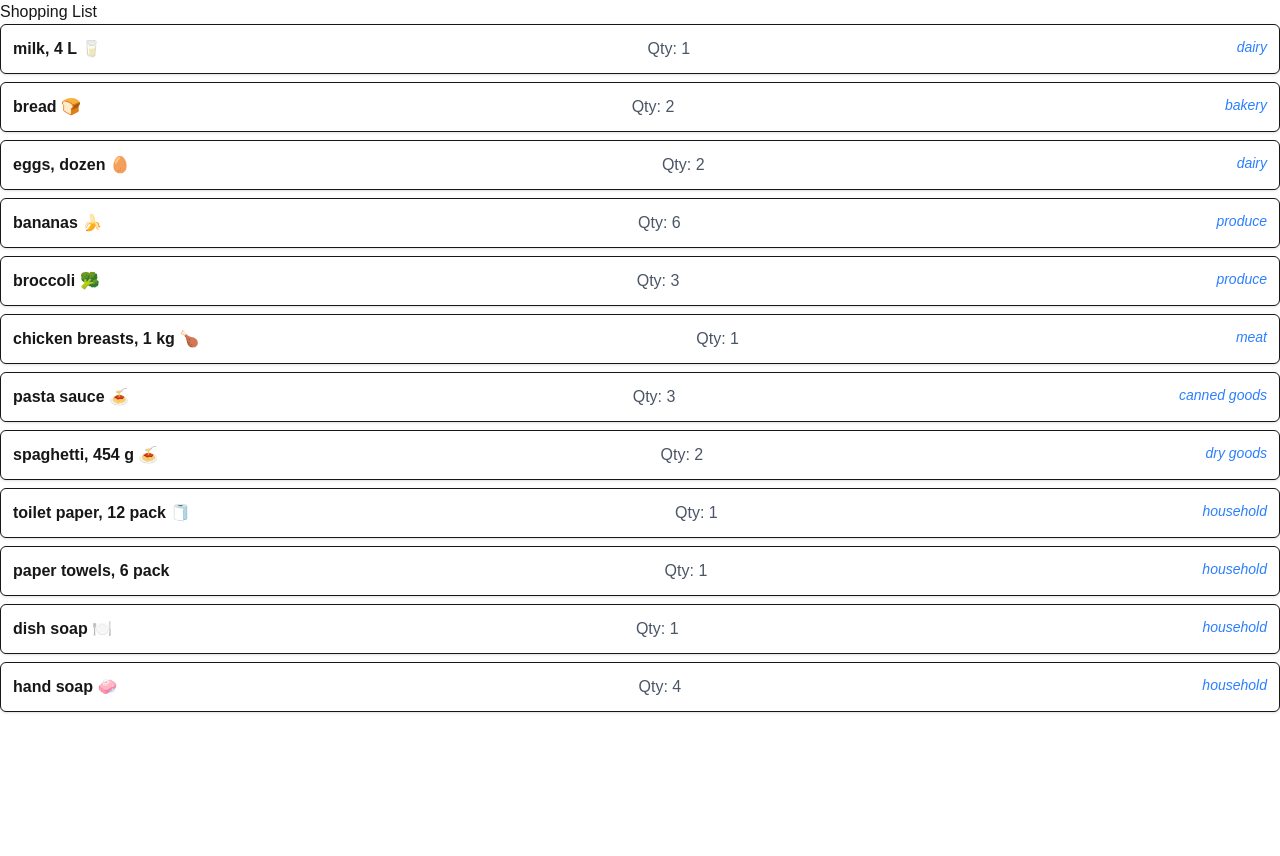
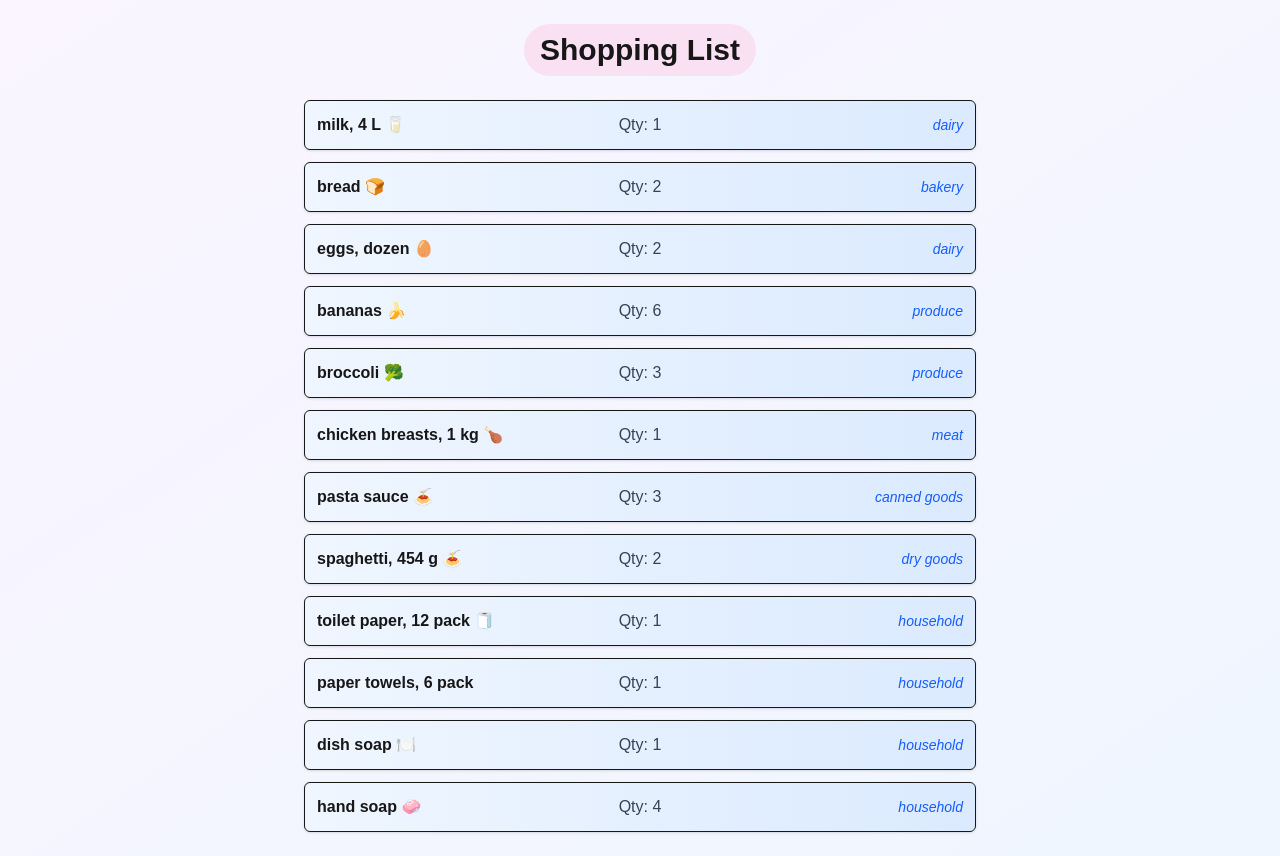
Before and after one commit to zeynep-ozdemir1905/cprg306-assignments, a Next.js app: page /week-3 in a window 1280 px wide. Before the commit the page ends 800 px from the top, so only its background shows below. Built offline with nearby package versions, Linux system fonts and the light colour scheme.

Commit message:
edited tailwind css

```diff
--- a/app/week-3/item-list.js
+++ b/app/week-3/item-list.js
@@ -57,7 +57,8 @@ export default function ItemList() {
 
 
   return (
-    <ul className="space-y-2">
+    <div className="max-w-2xl mx-auto">
+      <ul className="space-y-3">
         {items.map((item, index) => (
           <Item
             key={index}
@@ -67,5 +68,6 @@ export default function ItemList() {
           />
         ))}
       </ul>
+    </div>
   );
 }
--- a/app/week-3/item.js
+++ b/app/week-3/item.js
@@ -1,9 +1,16 @@
 export default function Item({ name, quantity, category }) {
   return (
-    <li className="p-3 border rounded-md shadow-sm bg-white flex justify-between">
-      <span className="font-semibold">{name}</span>
-      <span className="text-gray-600">Qty: {quantity}</span>
-      <span className="italic text-sm text-blue-500">{category}</span>
+    <li className="p-3 border rounded-md shadow-sm bg-gradient-to-r from-blue-50 to-blue-100 flex items-center justify-between">
+      {/* Left: name */}
+      <span className="font-semibold w-1/3">{name}</span>
+
+      {/* Middle: qty (centered) */}
+      <span className="text-gray-700 text-center w-1/3">Qty: {quantity}</span>
+
+      {/* Right: category */}
+      <span className="italic text-sm text-blue-600 text-right w-1/3">
+        {category}
+      </span>
     </li>
   );
 }
--- a/app/week-3/page.js
+++ b/app/week-3/page.js
@@ -2,8 +2,11 @@ import ItemList from "./item-list";
 
 export default function Page() {
   return (
-    <main>
-      <h1>Shopping List</h1>
+    <main className="min-h-screen bg-gradient-to-br from-purple-50 to-blue-50 p-6">
+      <h1 className="text-3xl font-bold text-center text-black-700 mb-6  decoration-light bg-pink-200/50 mx-auto w-fit px-4 py-2 rounded-full">
+        Shopping List
+      </h1>
+
       <ItemList />
     </main>
   );
```
Lines whose indentation alone changed are shown as unchanged.
